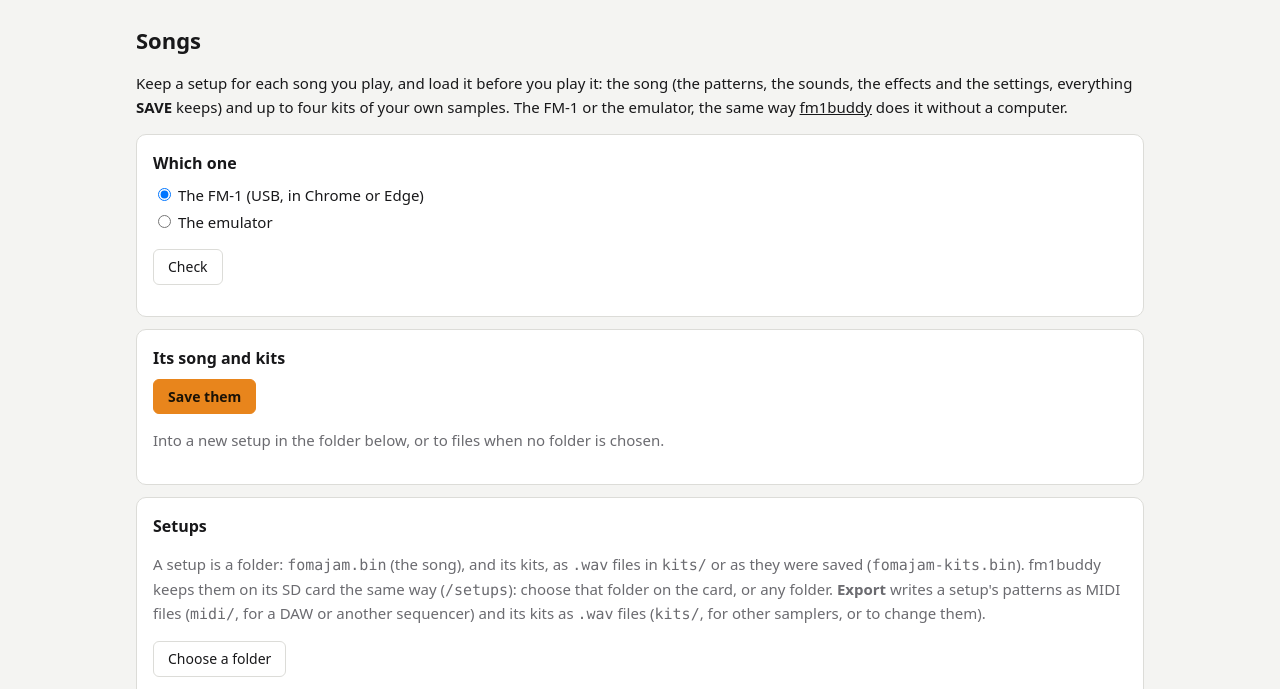
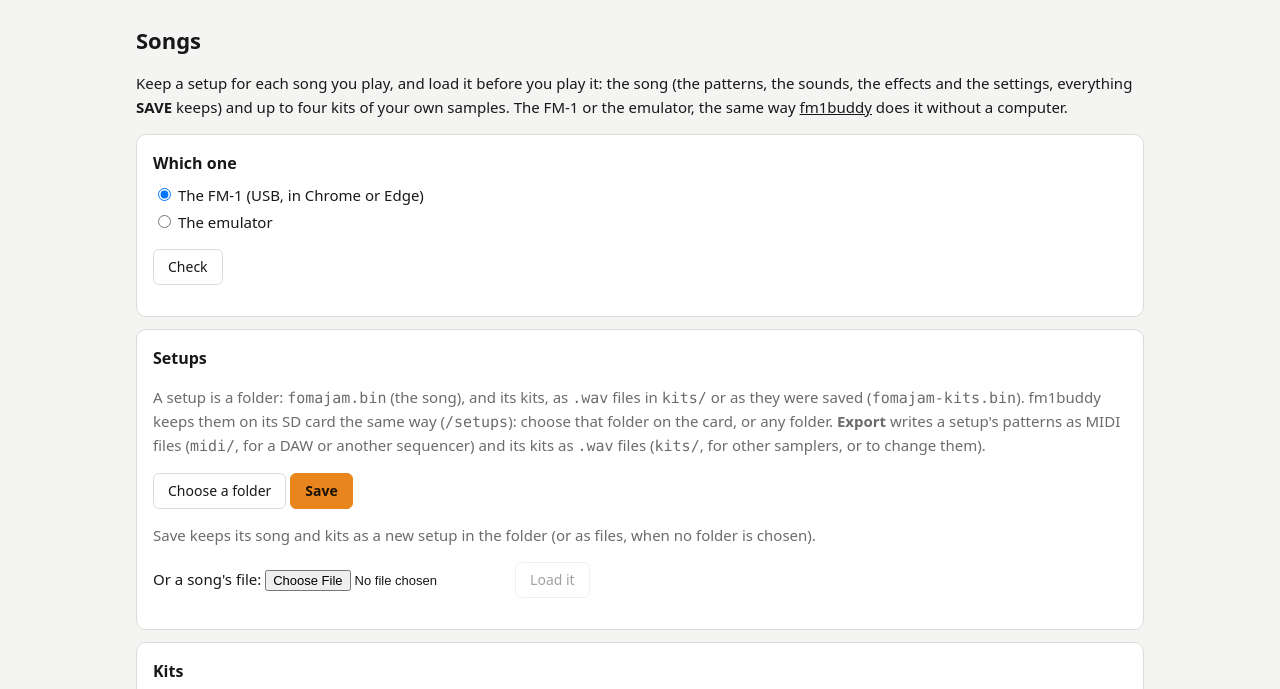
Before and after one commit to konsumer/fomajam, a website with bundled scripts: page web/index.html in a window 1280 px wide. Both pictures are taken after a click on the link "Songs". Shown: the part 61-750 px from the top of the page. Built offline with nearby package versions, Linux system fonts and the light colour scheme; no server answers.

Commit message:
Save sits with the setups

```diff
--- a/web/app.js
+++ b/web/app.js
@@ -893,7 +893,7 @@ async function exportSetup(r) {
 
 if (!window.showDirectoryPicker) {
   $('songfolder').hidden = $('kitsfolder').hidden = true
-  $('songsaveinfo').textContent = 'To files (this browser cannot open folders: Chrome or Edge can).'
+  $('songsaveinfo').textContent = 'Save keeps its song and kits as files (this browser cannot open folders: Chrome or Edge can).'
 }
 $('songfolder').addEventListener('click', async () => {
   try {
--- a/web/index.html
+++ b/web/index.html
@@ -73,14 +73,10 @@
           <p id="songdevinfo" class="dim"></p>
         </div>
         <div class="card">
-          <h2>Its song and kits</h2>
-          <button id="songsave" class="primary">Save them</button>
-          <p id="songsaveinfo" class="dim">Into a new setup in the folder below, or to files when no folder is chosen.</p>
-        </div>
-        <div class="card">
           <h2>Setups</h2>
           <p class="dim">A setup is a folder: <code>fomajam.bin</code> (the song), and its kits, as <code>.wav</code> files in <code>kits/</code> or as they were saved (<code>fomajam-kits.bin</code>). fm1buddy keeps them on its SD card the same way (<code>/setups</code>): choose that folder on the card, or any folder. <strong>Export</strong> writes a setup's patterns as MIDI files (<code>midi/</code>, for a DAW or another sequencer) and its kits as <code>.wav</code> files (<code>kits/</code>, for other samplers, or to change them).</p>
-          <button id="songfolder">Choose a folder</button>
+          <p><button id="songfolder">Choose a folder</button> <button id="songsave" class="primary">Save</button></p>
+          <p id="songsaveinfo" class="dim">Save keeps its song and kits as a new setup in the folder (or as files, when no folder is chosen).</p>
           <ul id="setuplist" class="setups"></ul>
           <p>Or a song's file: <input type="file" id="songfile" accept=".bin" /> <span id="songloadslot"></span></p>
         </div>
```
